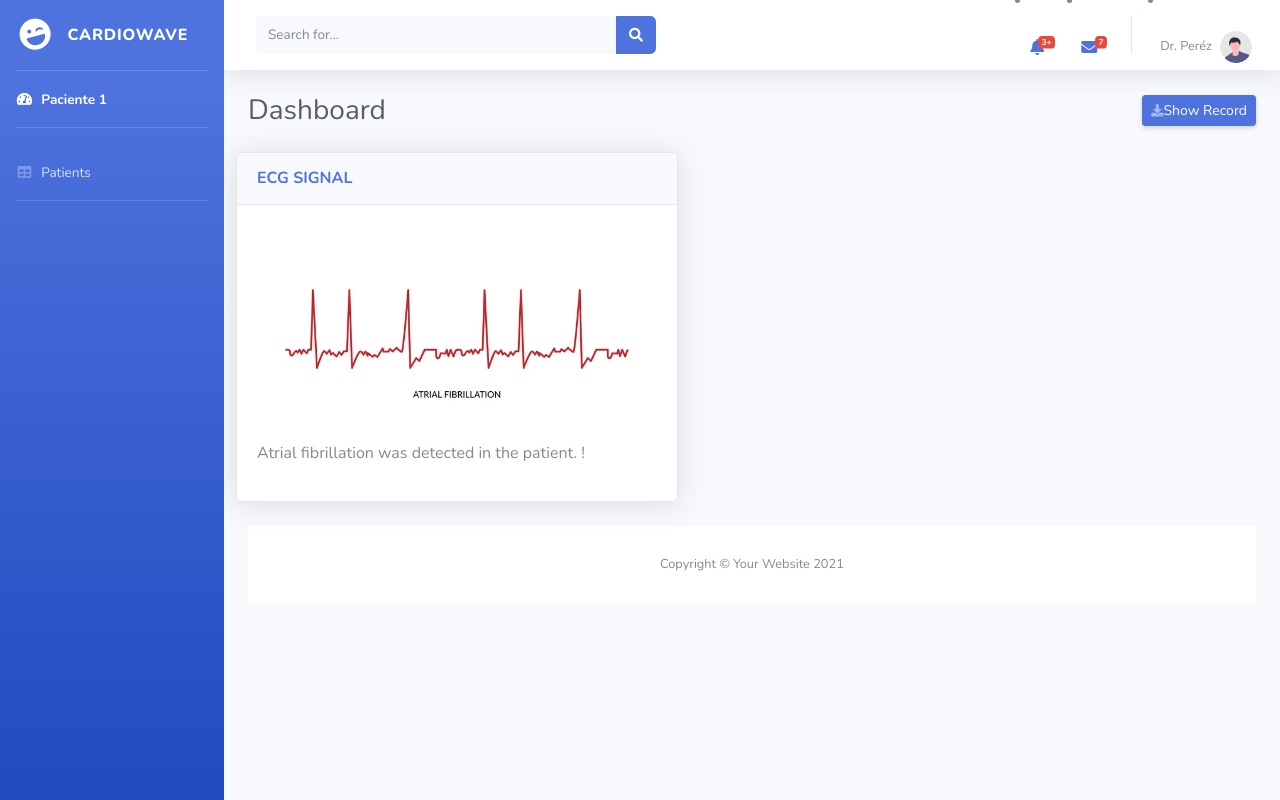
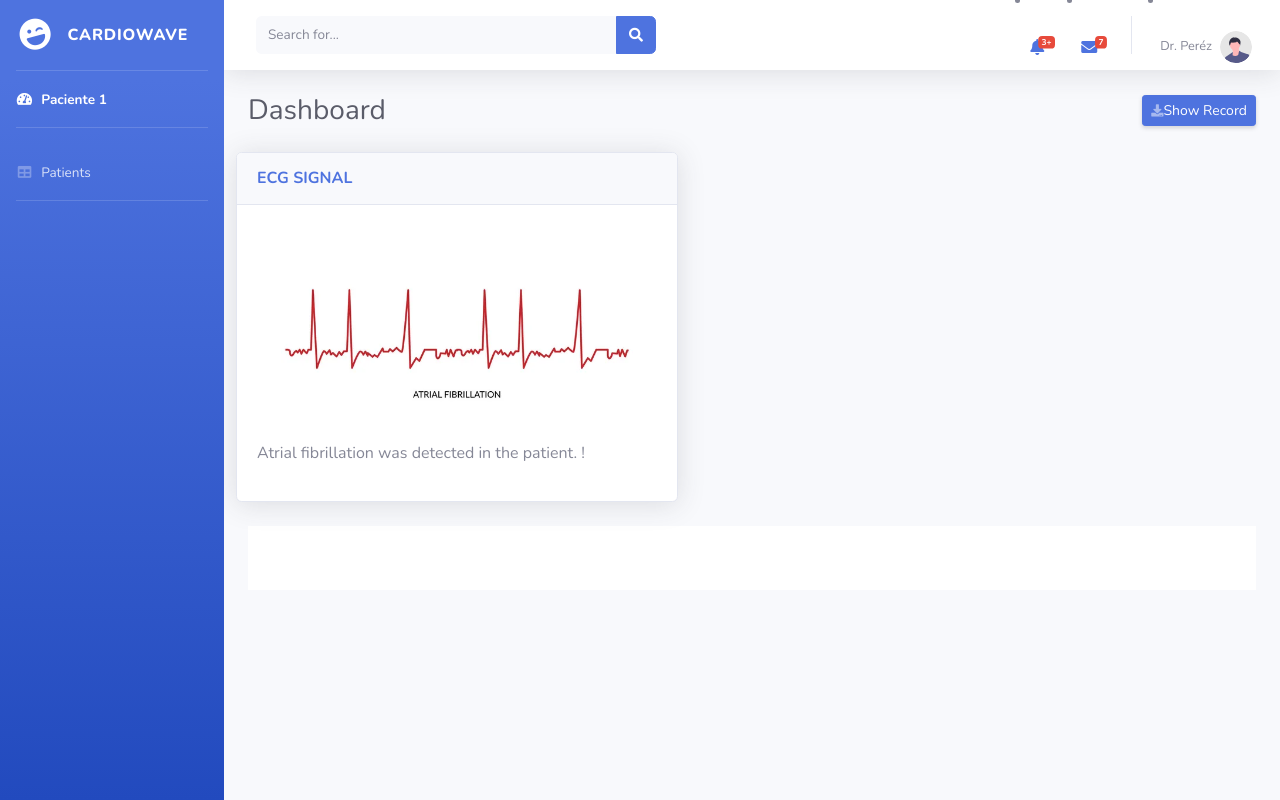
Before and after one commit to alvarosevilla2/hackaton.github.io, a website: page index.html in a window 1280 px wide. Drawn offline with nearby package versions, Linux system fonts and the light colour scheme; files that its build step writes are made by us from their sources; files whose address does not match are found by name.

Commit message:
Update index.html
Signed-off-by: Alvaro Sevilla Gutiérrez <70824325+alvarosevilla2@users.noreply.github.com>

```diff
--- a/index.html
+++ b/index.html
@@ -293,11 +293,6 @@
 
             <!-- Footer -->
             <footer class="sticky-footer bg-white">
-                <div class="container my-auto">
-                    <div class="copyright text-center my-auto">
-                        <span>Copyright &copy; Your Website 2021</span>
-                    </div>
-                </div>
             </footer>
             <!-- End of Footer -->
 
```
